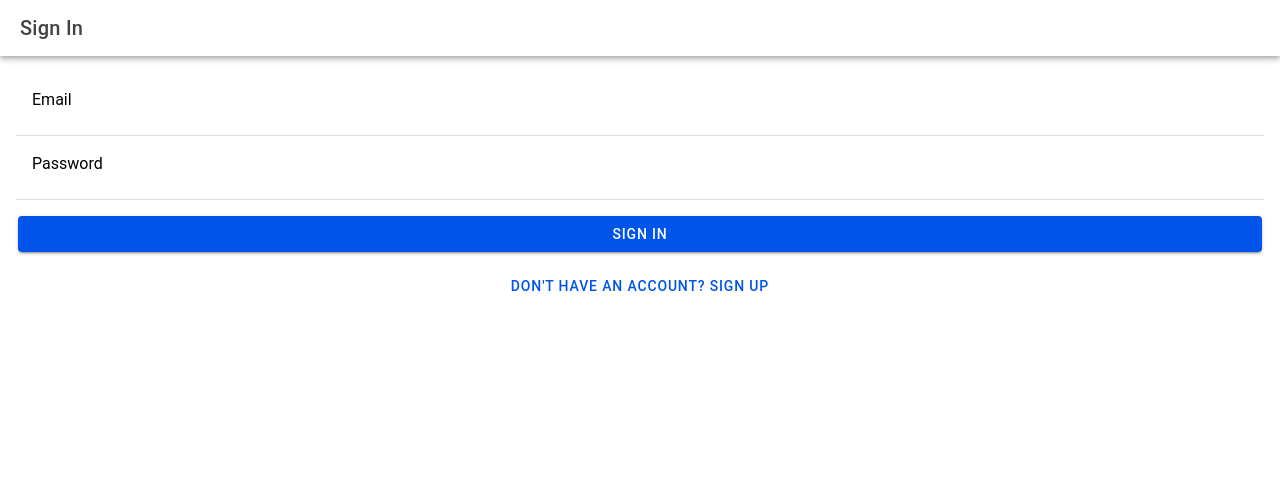
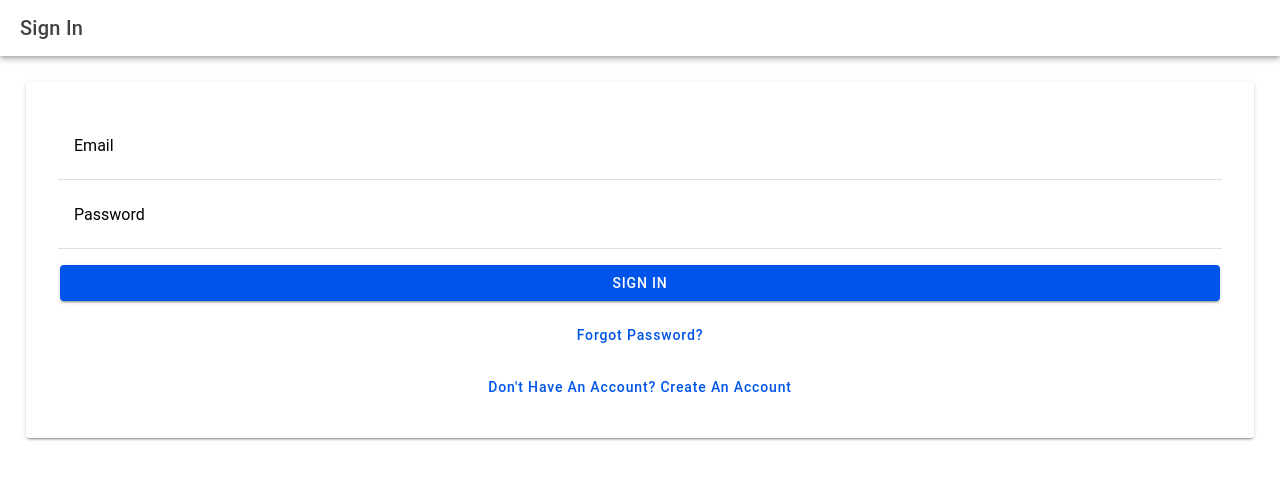
Before and after one commit to SendHelp001/class-attendance-scanner, a React (Vite) app: page /devcon-scanner/auth in a window 1280 px wide. Shown: the top 480 px of the page. Built offline with nearby package versions, Linux system fonts and the light colour scheme; no server answers.

Commit message:
feat: simplify routing paths and enhance authentication UI with alerts and password reset functionality

```diff
--- a/src/App.tsx
+++ b/src/App.tsx
@@ -45,38 +45,41 @@ const App: React.FC = () => {
   const { session, loading } = useAuth();
   if (loading) return null;
   const isAuthed = !!session;
+
   return (
     <IonApp>
       <IonReactRouter>
         {isAuthed ? (
           <IonTabs>
             <IonRouterOutlet>
-              <Route exact path="/devcon-scanner/tab1">
+              <Route exact path="/tab1">
                 <Tab1 />
               </Route>
-              <Route exact path="/devcon-scanner/tab2">
+              <Route exact path="/tab2">
                 <Tab2 />
               </Route>
-              <Route path="/devcon-scanner/profile">
+              <Route path="/profile">
                 <ProfilePage />
               </Route>
-              <Route path="/devcon-scanner/class">
+
+              <Route path="/class">
                 <ClassPage />
               </Route>
               <Route exact path="/">
-                <Redirect to="/devcon-scanner/tab1" />
+                <Redirect to="/tab1" />
               </Route>
             </IonRouterOutlet>
+
             <IonTabBar slot="bottom">
-              <IonTabButton tab="tab1" href="/devcon-scanner/tab1">
+              <IonTabButton tab="tab1" href="/tab1">
                 <IonIcon aria-hidden="true" icon={bookOutline} />
                 <IonLabel>Classes</IonLabel>
               </IonTabButton>
-              <IonTabButton tab="tab2" href="/devcon-scanner/tab2">
+              <IonTabButton tab="tab2" href="/tab2">
                 <IonIcon aria-hidden="true" icon={barcodeOutline} />
                 <IonLabel>Scan</IonLabel>
               </IonTabButton>
-              <IonTabButton tab="profile" href="/devcon-scanner/profile">
+              <IonTabButton tab="profile" href="/profile">
                 <IonIcon aria-hidden="true" icon={listOutline} />
                 <IonLabel>Profile</IonLabel>
               </IonTabButton>
--- a/src/pages/Auth.tsx
+++ b/src/pages/Auth.tsx
@@ -1,23 +1,32 @@
-import {
-  IonButton,
-  IonContent,
-  IonHeader,
-  IonInput,
-  IonItem,
-  IonLabel,
-  IonPage,
-  IonTitle,
-  IonToolbar,
-} from "@ionic/react";
+import { IonButton, IonContent, IonHeader, IonInput, IonItem, IonLabel, IonPage, IonTitle, IonToolbar, IonCard, IonCardContent, IonAlert, useIonAlert } from "@ionic/react";
 import React, { useState } from "react";
 import { supabase } from "../utils/SupabaseClient";
+
+enum AuthView {
+  SignIn,
+  SignUp,
+  PasswordReset,
+}
 
 const Auth: React.FC = () => {
   const [email, setEmail] = useState("");
   const [password, setPassword] = useState("");
   const [loading, setLoading] = useState(false);
-  // State to switch between Sign In and Sign Up views
-  const [isSigningUp, setIsSigningUp] = useState(false);
+  const [view, setView] = useState<AuthView>(AuthView.SignIn);
+  const [presentAlert] = useIonAlert(); // Use useIonAlert for proper Ionic alerts
+
+  const isSigningUp = view === AuthView.SignUp;
+  const isResettingPassword = view === AuthView.PasswordReset;
+
+  // --- Utility Alert Function ---
+  const showAlert = (message: string, isError: boolean = false) => {
+    presentAlert({
+      header: isError ? "Error" : "Success",
+      message: message,
+      buttons: ["OK"],
+      cssClass: isError ? "alert-danger" : "alert-success",
+    });
+  };
 
   // --- Sign In Handler ---
   const handleSignIn = async (e: React.FormEvent) => {
@@ -30,10 +39,9 @@ const Auth: React.FC = () => {
     });
 
     if (error) {
-      alert(error.message);
+      showAlert(error.message, true);
     } else {
-      // Success: Supabase client should handle the session update.
-      alert("Signed in successfully!");
+      // Success is handled by Supabase session listener, no need for an alert here
     }
 
     setLoading(false);
@@ -50,65 +58,111 @@ const Auth: React.FC = () => {
     });
 
     if (error) {
-      alert(error.message);
+      showAlert(error.message, true);
     } else {
-      // Success: User receives an email to confirm their account
-      alert("Sign-up successful! Please check your email to confirm your account.");
-      // Optionally switch back to the sign-in view
-      setIsSigningUp(false);
+      showAlert("Sign-up successful! Please check your email to confirm your account.");
+      setView(AuthView.SignIn); // Switch to sign-in view after success
     }
     setLoading(false);
   };
 
-  const submitHandler = isSigningUp ? handleSignUp : handleSignIn;
+  // --- Password Reset Handler (NEW) ---
+  const handlePasswordReset = async (e: React.FormEvent) => {
+    e.preventDefault();
+    if (!email) {
+      showAlert("Please enter your email address to reset your password.", true);
+      return;
+    }
+    setLoading(true);
+
+    // NOTE: Supabase sends the reset link to the email provided.
+    const { error } = await supabase.auth.resetPasswordForEmail(email, {
+      redirectTo: `${window.location.origin}/update-password`, // Adjust the redirect URL as necessary
+    });
+
+    if (error) {
+      showAlert(error.message, true);
+    } else {
+      showAlert("Password reset link sent! Check your email inbox (and spam folder) for instructions.");
+      setView(AuthView.SignIn); // Return to sign-in screen
+    }
+    setLoading(false);
+  };
+
+  const submitHandler = isResettingPassword ? handlePasswordReset : isSigningUp ? handleSignUp : handleSignIn;
+
+  const getTitle = () => {
+    switch (view) {
+      case AuthView.SignUp:
+        return "Create Account";
+      case AuthView.PasswordReset:
+        return "Reset Password";
+      case AuthView.SignIn:
+      default:
+        return "Sign In";
+    }
+  };
 
   return (
     <IonPage>
       <IonHeader>
         <IonToolbar>
-          <IonTitle>{isSigningUp ? "Create Account" : "Sign In"}</IonTitle>
+          <IonTitle>{getTitle()}</IonTitle>
         </IonToolbar>
       </IonHeader>
 
       <IonContent className="ion-padding">
+        <IonCard className="ion-padding">
+          <IonCardContent>
             {/* Form to handle submission using the appropriate handler */}
             <form onSubmit={submitHandler}>
+              {/* Email Input is required for all modes */}
               <IonItem lines="full">
                 <IonLabel position="floating">Email</IonLabel>
-            <IonInput
-              type="email"
-              value={email}
-              onIonChange={(e) => setEmail(e.detail.value!)}
-              required
-              inputmode="email"
-            />
+                <IonInput type="email" value={email} onIonChange={(e) => setEmail(e.detail.value || "")} required inputmode="email" autocomplete="email" />
               </IonItem>
 
+              {/* Password Input is only visible for Sign In and Sign Up */}
+              {!isResettingPassword && (
                 <IonItem lines="full">
                   <IonLabel position="floating">Password</IonLabel>
                   <IonInput
                     type="password"
                     value={password}
-              onIonChange={(e) => setPassword(e.detail.value!)}
+                    onIonChange={(e) => setPassword(e.detail.value || "")}
                     required
-              minlength={6} // Recommended for security
+                    minlength={6}
+                    autocomplete={isSigningUp ? "new-password" : "current-password"}
                   />
                 </IonItem>
+              )}
 
+              {/* Primary Submit Button */}
               <IonButton expand="block" type="submit" className="ion-margin-top" disabled={loading}>
-            {loading ? "Loading..." : isSigningUp ? "Sign Up" : "Sign In"}
+                {loading ? "Processing..." : getTitle()}
               </IonButton>
 
-          {/* Toggle button to switch between modes */}
-          <IonButton
-            expand="block"
-            fill="clear"
-            onClick={() => setIsSigningUp(!isSigningUp)}
-            className="ion-margin-top"
-          >
-            {isSigningUp ? "Already have an account? Sign In" : "Don't have an account? Sign Up"}
+              {/* Reset Password Button (Only shown on Sign In view) */}
+              {view === AuthView.SignIn && (
+                <IonButton expand="block" fill="clear" onClick={() => setView(AuthView.PasswordReset)} className="ion-margin-top ion-text-capitalize" disabled={loading}>
+                  Forgot Password?
                 </IonButton>
+              )}
+
+              {/* Toggle to switch between Sign In/Sign Up */}
+              <IonButton expand="block" fill="clear" onClick={() => setView(isSigningUp ? AuthView.SignIn : AuthView.SignUp)} className="ion-margin-top ion-text-capitalize" disabled={loading}>
+                {isSigningUp ? "Already have an account? Sign In" : "Don't have an account? Create an Account"}
+              </IonButton>
+
+              {/* Back to Sign In button (Only shown on Reset view) */}
+              {isResettingPassword && (
+                <IonButton expand="block" fill="clear" color="medium" onClick={() => setView(AuthView.SignIn)} className="ion-margin-top ion-text-capitalize" disabled={loading}>
+                  Back to Sign In
+                </IonButton>
+              )}
             </form>
+          </IonCardContent>
+        </IonCard>
       </IonContent>
     </IonPage>
   );
```
Lines whose indentation alone changed are shown as unchanged.
